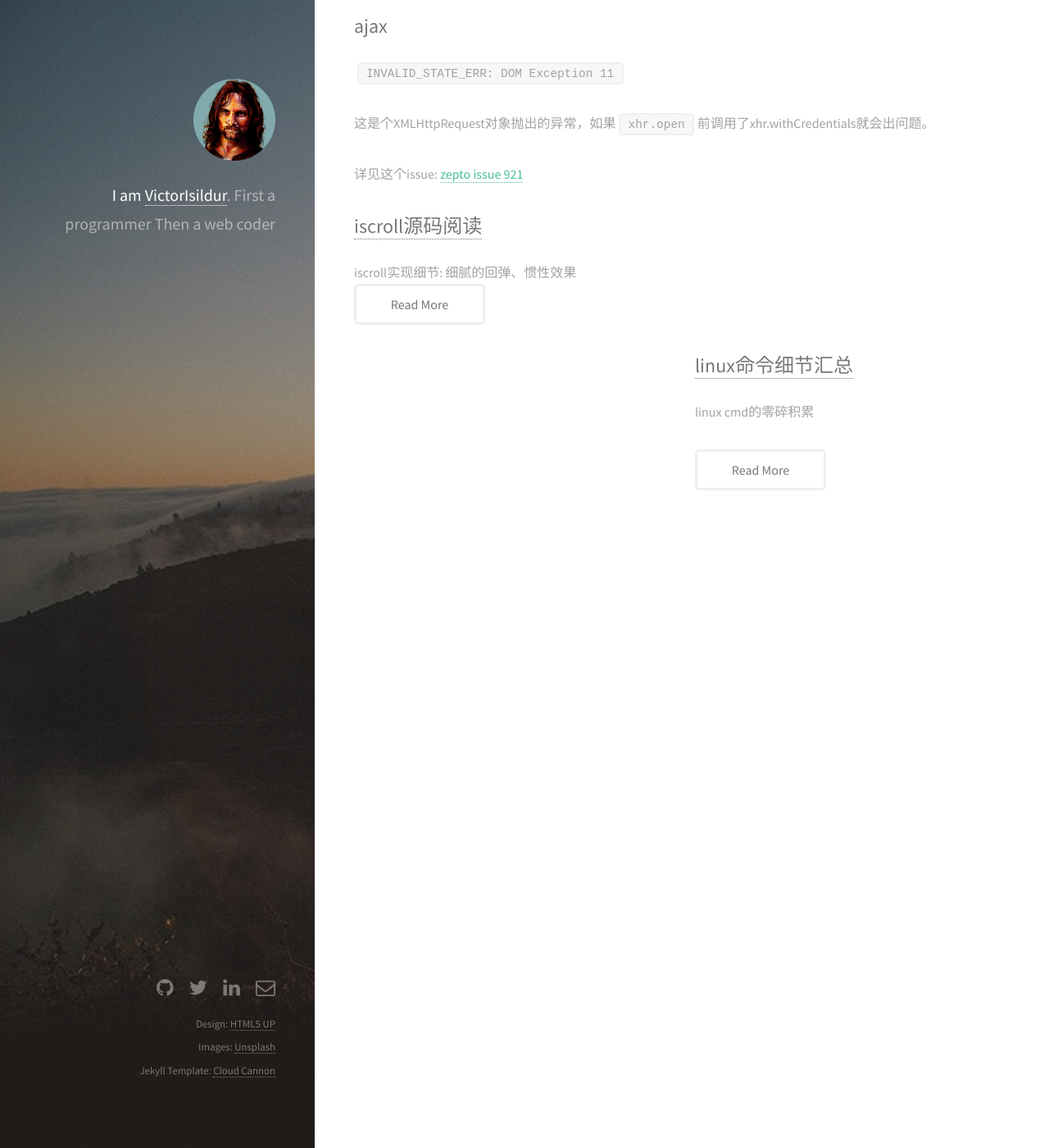
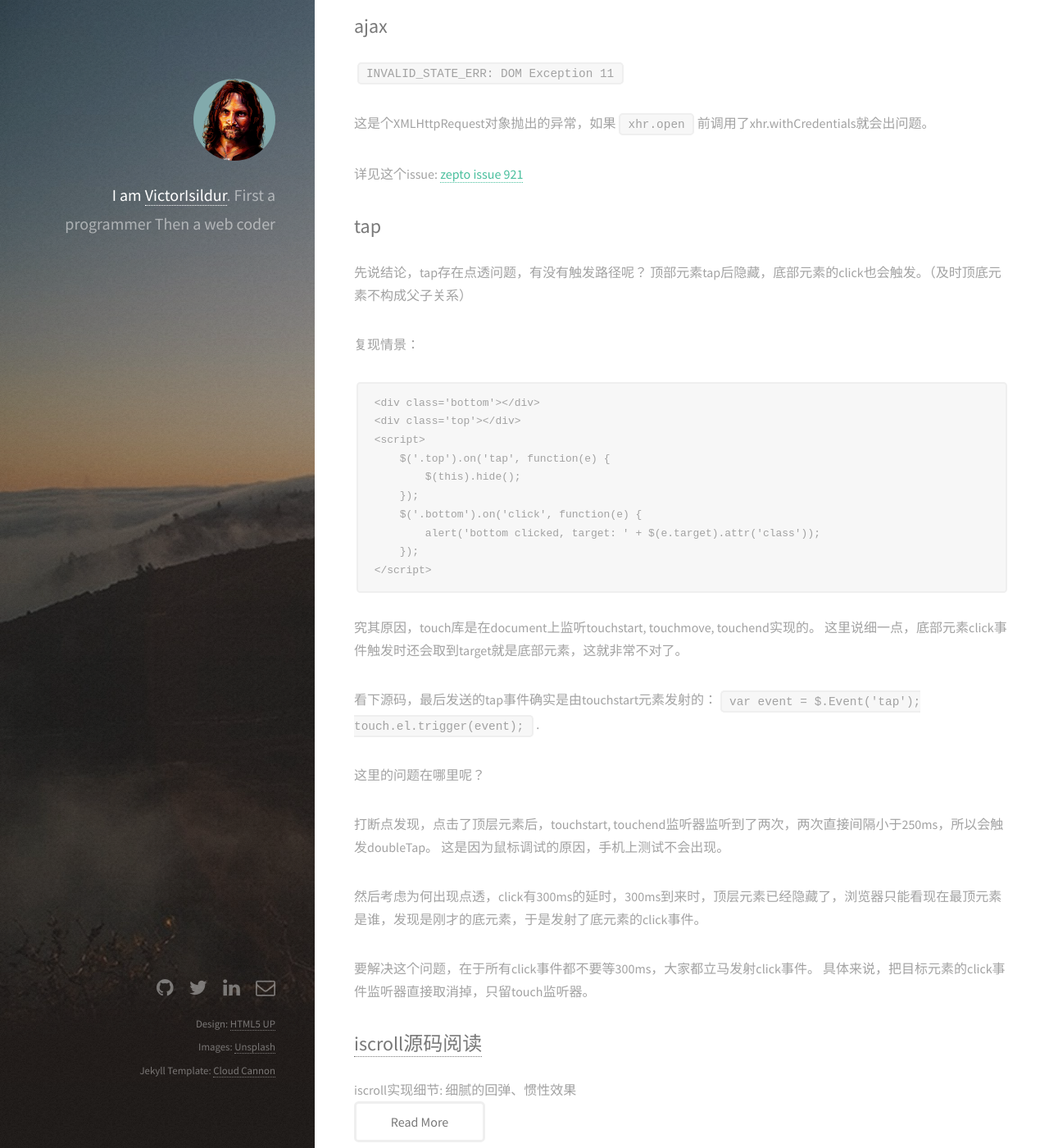
Before and after one commit to victorisildur/victorisildur.github.io, a Jekyll site: the page built from _posts/2016-08-01-zepto.markdown, in a window 1280 px wide and 1400 px high, scrolled down 1601 px. Shown: the whole window at 82% size. Built offline with Jekyll 4.4.1, drawn with Linux system fonts in a browser that asks for light colours; Markdown is read by kramdown in place of the engine named in the settings.

Commit message:
zepto touch

````diff
--- a/_posts/2016-08-01-zepto.markdown
+++ b/_posts/2016-08-01-zepto.markdown
@@ -73,3 +73,38 @@
 这是个XMLHttpRequest对象抛出的异常，如果`xhr.open`前调用了xhr.withCredentials就会出问题。
 
 详见这个issue: [zepto issue 921](https://github.com/madrobby/zepto/issues/921)
+
+## tap
+
+先说结论，tap存在点透问题，有没有触发路径呢？
+顶部元素tap后隐藏，底部元素的click也会触发。（及时顶底元素不构成父子关系）
+
+复现情景：
+
+```html
+<div class='bottom'></div>
+<div class='top'></div>
+<script>
+    $('.top').on('tap', function(e) {
+        $(this).hide();
+    });
+    $('.bottom').on('click', function(e) {
+        alert('bottom clicked, target: ' + $(e.target).attr('class'));
+    });
+</script>
+```
+
+究其原因，touch库是在document上监听touchstart, touchmove, touchend实现的。
+这里说细一点，底部元素click事件触发时还会取到target就是底部元素，这就非常不对了。
+
+看下源码，最后发送的tap事件确实是由touchstart元素发射的：`var event = $.Event('tap'); touch.el.trigger(event);`.
+
+这里的问题在哪里呢？
+
+打断点发现，点击了顶层元素后，touchstart, touchend监听器监听到了两次，两次直接间隔小于250ms，所以会触发doubleTap。
+这是因为鼠标调试的原因，手机上测试不会出现。
+
+然后考虑为何出现点透，click有300ms的延时，300ms到来时，顶层元素已经隐藏了，浏览器只能看现在最顶元素是谁，发现是刚才的底元素，于是发射了底元素的click事件。
+
+要解决这个问题，在于所有click事件都不要等300ms，大家都立马发射click事件。
+具体来说，把目标元素的click事件监听器直接取消掉，只留touch监听器。
````
